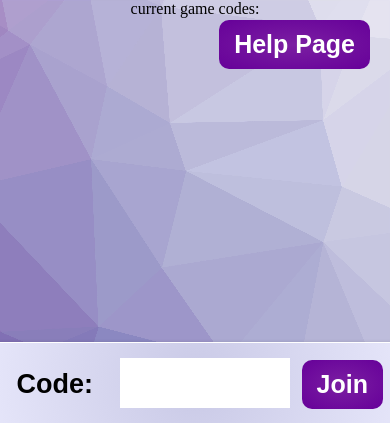
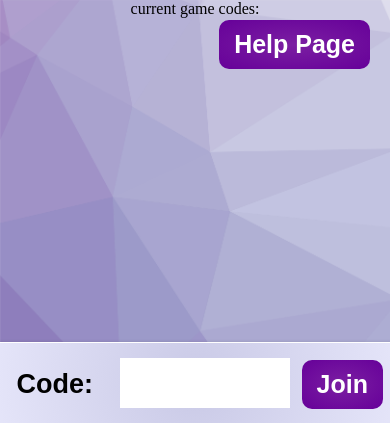
Before and after one commit to doug-spencer/Uniopoly, a Flask app: page /menu in a window 390 px wide. Shown: the top 423 px of the page. Run offline with Flask 3, Linux system fonts and the light colour scheme; a user stored in the database is signed in; some libraries are stand-ins or nearby versions.

Commit message:
phone stuff

```diff
--- a/static/css/menu.css
+++ b/static/css/menu.css
@@ -7,6 +7,9 @@ body {
 @media only screen {
     body {
         background-image: url('/static/images/background-mobile.jpg');
+        background-attachment: fixed;
+        background-size: cover;
+        overflow: hidden;
     }
 }
 
--- a/templates/menu.html
+++ b/templates/menu.html
@@ -32,7 +32,7 @@
             <div id="inner-frame">
                 <form id="join-form" method="POST">
                     <label id="code-label" for="text-input">Code:</label>
-                    <input id="text-input" type="text" name="code" placeholder="" autocomplete="off" maxlength="6">
+                    <input id="text-input" type="tel" name="code" autocomplete="off" maxlength="6">
                     <input class="button" type="submit" name="button" value="Join">
                     </form>
                 <form id="create-form" method="POST">
```
Also changed, not shown: instance/database.db.
